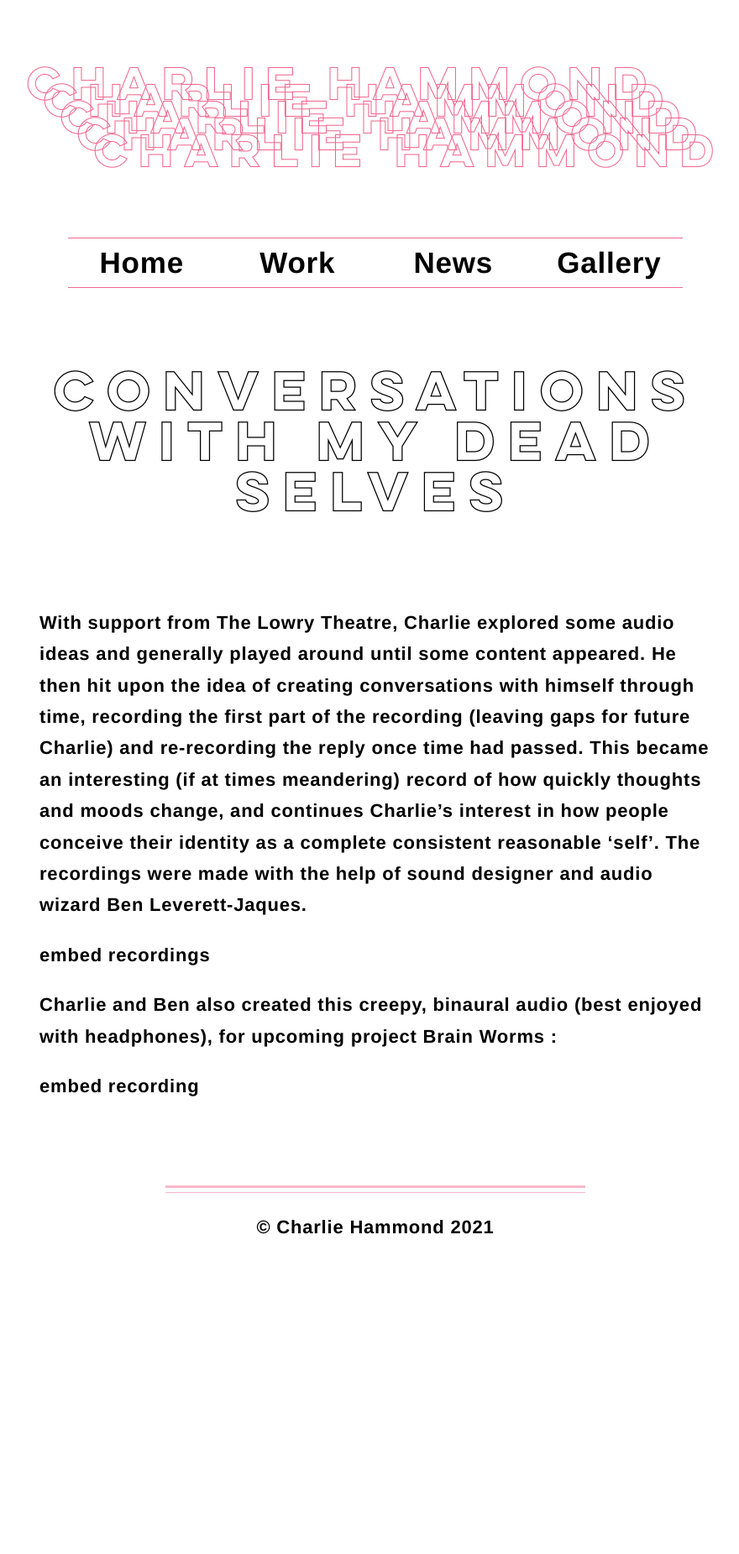
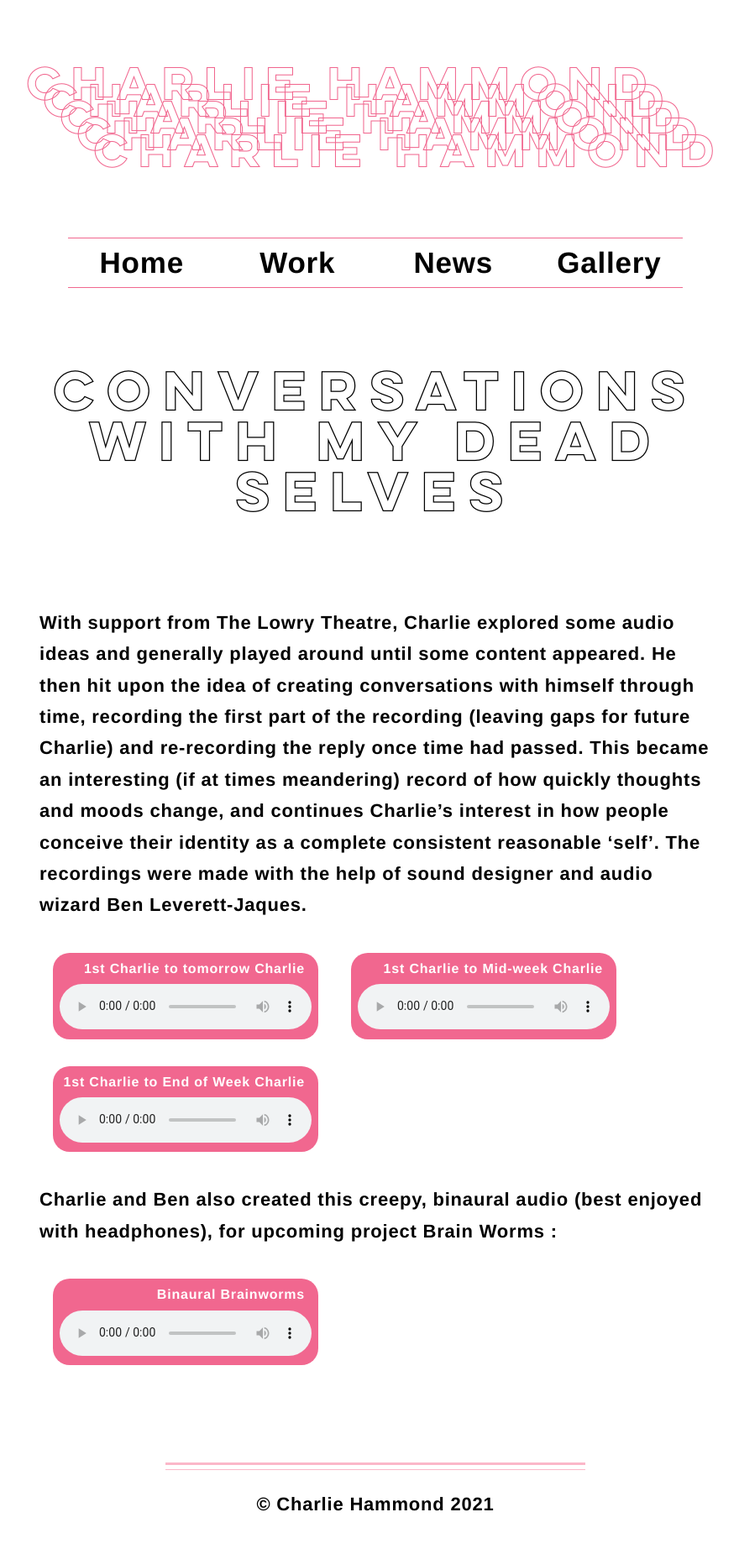
Before and after one commit to jazzchatfield/charlie-hammond.com, a Jekyll site: the page built from work/conversations.md, in a window 1280 px wide. Shown: the whole page at 84% size, without its empty margins (193-1073 px from the left). Built offline with Jekyll 4.4.1, drawn with Linux system fonts in a browser that asks for light colours; some web fonts are replaced; before the commit the page ends 1521 px from its top, so only the background shows below that.

Commit message:
Add audio

```diff
--- /dev/null
+++ b/_includes/audio.html
@@ -0,0 +1,10 @@
+<div class="audio">
+   <div>{{include.title}}</div>
+   <audio controls>
+      <source
+         src="/assets/audio/{{include.file}}"
+         type="audio/{{include.type}}"
+      />
+      Your browser does not support the audio element.
+   </audio>
+</div>
--- a/_sass/main.scss
+++ b/_sass/main.scss
@@ -302,3 +302,19 @@ footer {
       margin-left: 2rem;
    }
 }
+
+.audio {
+   width: max-content;
+   background-color: #f1678f;
+   padding: 0 0.5rem;
+   border-radius: 20px;
+   display: inline-block;
+   margin: 1rem;
+   div {
+      text-align: right;
+      font-size: 1rem;
+      // margin-bottom: -0.5rem;
+      margin-right: 0.5rem;
+      color: white;
+   }
+}
--- a/work/conversations.md
+++ b/work/conversations.md
@@ -5,8 +5,8 @@ title: Conversations with my dead selves
 
 With support from The Lowry Theatre, Charlie explored some audio ideas and generally played around until some content appeared. He then hit upon the idea of creating conversations with himself through time, recording the first part of the recording (leaving gaps for future Charlie) and re-recording the reply once time had passed. This became an interesting (if at times meandering) record of how quickly thoughts and moods change, and continues Charlie's interest in how people conceive their identity as a complete consistent reasonable 'self'. The recordings were made with the help of sound designer and audio wizard Ben Leverett-Jaques.
 
-embed recordings
+{% include audio.html title="1st Charlie to tomorrow Charlie" file="conversation1.wav" type="wav" %}{% include audio.html title="1st Charlie to Mid-week Charlie" file="conversation2.wav" type="wav" %}{% include audio.html title="1st Charlie to End of Week Charlie" file="conversation3.mp3" type="mp3" %}
 
 Charlie and Ben also created this creepy, binaural audio (best enjoyed with headphones), for upcoming project Brain Worms :
 
-embed recording
+{% include audio.html title="Binaural Brainworms" file="binauralbrainworms.wav" type="wav" %}
```
Also changed, not shown: work/dasschwimmer.md (+2 -12 lines), work/harkhail.md (+2 -7 lines), work/heartcasebeaut.md (+1 -1 lines), 4 other files.
